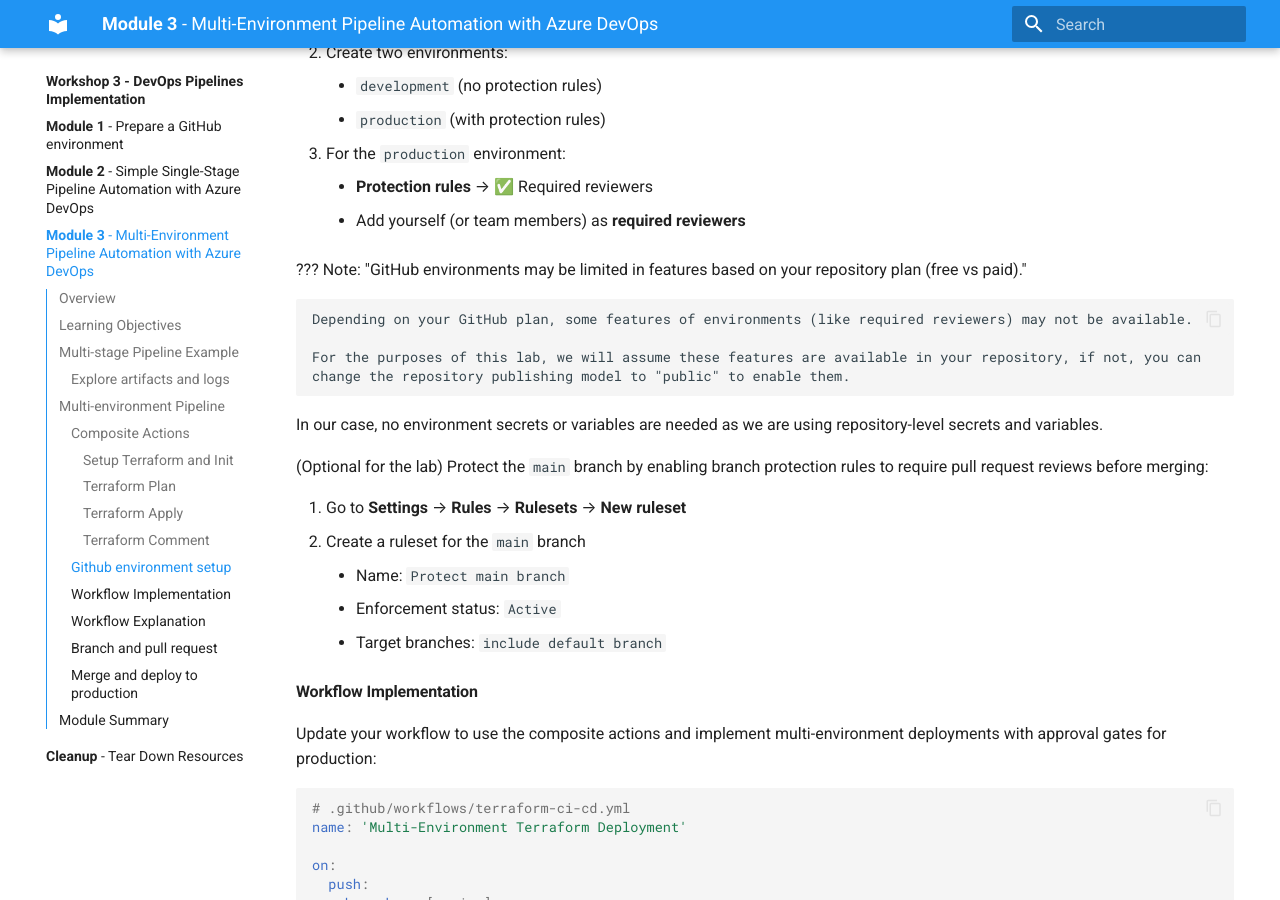
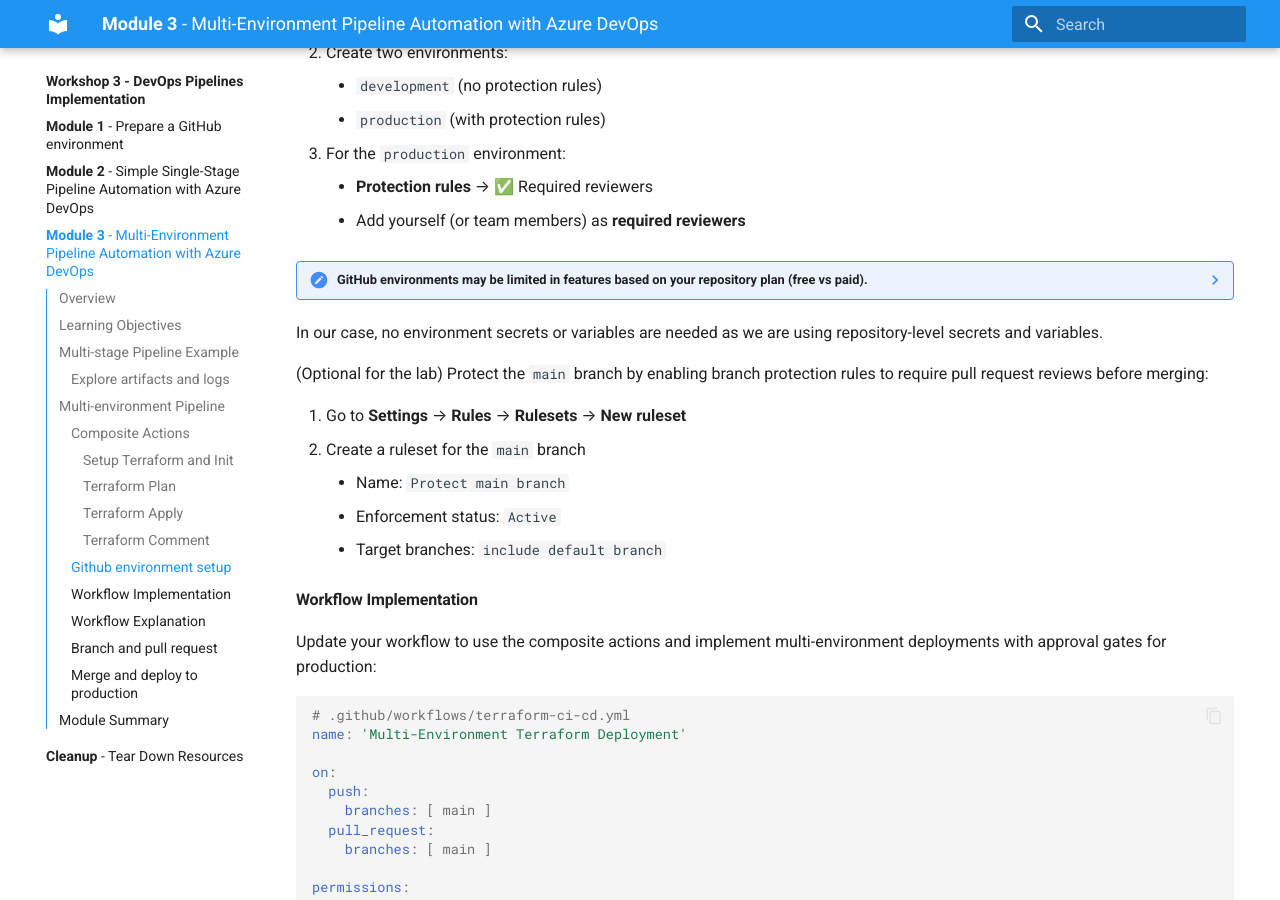
Before and after one commit to lrivallain/ms-alz-workshop, an MkDocs documentation site: the page built from docs/Workshop-3-DevOps-Pipelines-Implementation/content/03-multienv-pipeline.md, in a window 1280 px wide and 900 px high, scrolled down 11749 px. Built offline with MkDocs 1.6.1 and Material for MkDocs 9.7.7, drawn with Linux system fonts in a browser that asks for light colours.

```diff
--- a/docs/Workshop-3-DevOps-Pipelines-Implementation/content/03-multienv-pipeline.md
+++ b/docs/Workshop-3-DevOps-Pipelines-Implementation/content/03-multienv-pipeline.md
@@ -596,7 +596,7 @@ In your GitHub repository:
     - **Protection rules** → ✅ Required reviewers
     - Add yourself (or team members) as **required reviewers**
 
-??? Note: "GitHub environments may be limited in features based on your repository plan (free vs paid)."
+??? note "GitHub environments may be limited in features based on your repository plan (free vs paid)."
 
     Depending on your GitHub plan, some features of environments (like required reviewers) may not be available.
 
```
